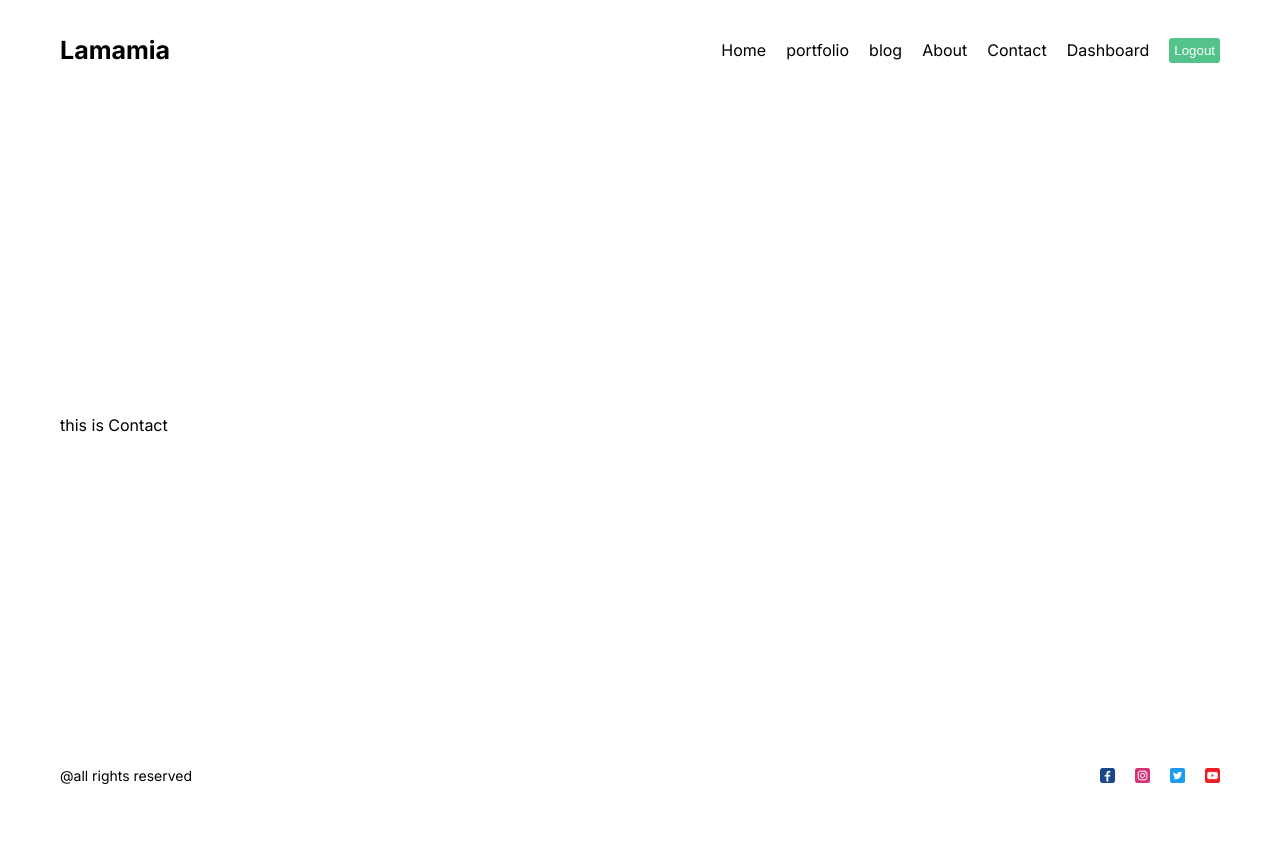
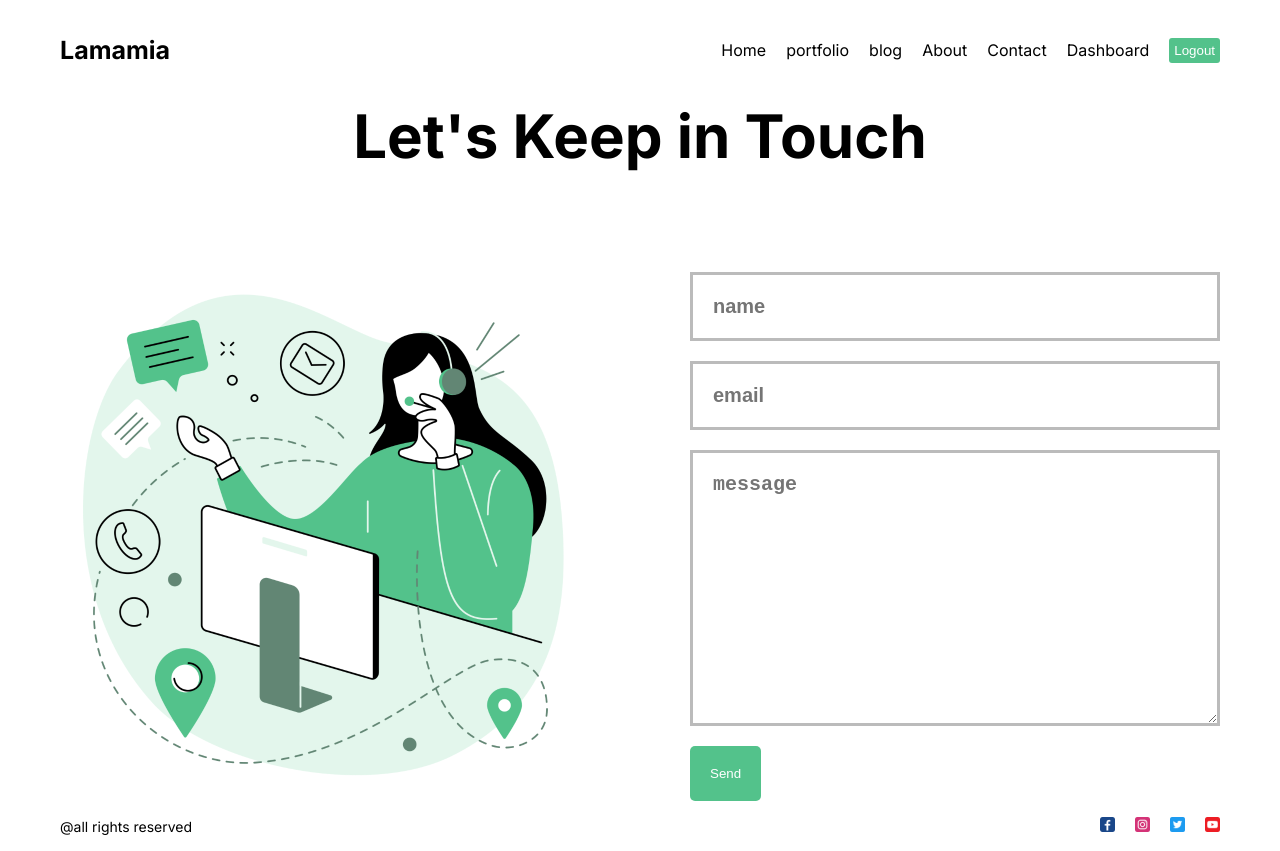
Before and after one commit to JemoSurman/next-app, a Next.js app: page /contact in a window 1280 px wide. Before the commit the page ends 800 px from the top, so only its background shows below. Built offline with nearby package versions, Linux system fonts and the light colour scheme.

Commit message:
Adding About And Contact Pages

```diff
--- a/src/app/contact/page.jsx
+++ b/src/app/contact/page.jsx
@@ -1,9 +1,35 @@
-import React from 'react'
+import React from "react";
+import styles from "./page.module.css";
+import Button from "@/components/button/Button";
+import Image from "next/image";
 
 function Contact() {
   return (
-    <div>this is Contact</div>
-  )
+    <div>
+      <h1 className={styles.title}>Let's Keep in Touch</h1>
+      <div className={styles.content}>
+        <div className={styles.imgContainer}>
+          <Image
+            src={"/contact.png"}
+            alt="contact image"
+            fill={true}
+            className={styles.image}
+          />
+        </div>
+        <form className={styles.form}>
+          <input type="text" placeholder="name" className={styles.input} />
+          <input type="text" placeholder="email" className={styles.input} />
+          <textarea
+            className={styles.textArea}
+            placeholder="message"
+            cols="30"
+            rows="10"
+          ></textarea>
+          <Button title={"Send"} url={"/"} />
+        </form>
+      </div>
+    </div>
+  );
 }
 
-export default Contact
+export default Contact;
--- /dev/null
+++ b/src/app/contact/page.module.css
@@ -0,0 +1,40 @@
+.content {
+    display: flex;
+    align-items: center;
+    gap: 100px;
+}
+
+.imgContainer {
+    flex: 1;
+    height: 500px;
+    position: relative;
+}
+
+.image {
+    object-fit: contain;
+}
+
+.title {
+    font-size: 60px;
+    margin-bottom: 100px;
+    text-align: center;
+}
+
+.form {
+    flex: 1;
+    display: flex;
+    flex-direction: column;
+    gap: 20px;
+}
+
+.input,
+.textArea {
+    padding: 20px;
+    background-color: transparent;
+    border: none;
+    outline: none;
+    color: #bbb;
+    border: 3px solid #bbb;
+    font-size: 20px;
+    font-weight: bold;
+}
--- a/src/app/page.jsx
+++ b/src/app/page.jsx
@@ -1,3 +1,4 @@
+import  Button from "@/components/button/Button";
 import styles from "./page.module.css";
 import Image from 'next/image';
 import Hero from 'public/hero.png'
@@ -12,7 +13,7 @@ export default function Home() {
           Turning your Idea into Reality.We bring together the teams from the
           global tech indistry.
         </p>
-        <button className={styles.button}>See Out Works</button>
+        <Button title={"See Our Works"} url={'/portfolio'}/>
       </div>
       <div className={styles.item}>
       <Image
--- /dev/null
+++ b/src/components/button/Button.jsx
@@ -0,0 +1,13 @@
+import React from 'react';
+import styles from "./button.module.css"
+import Link from 'next/link';
+
+function button({title, url}) {
+  return(
+  <Link href={url}>
+  <button className={styles.button}>{title}</button>
+  </Link>
+  );
+}
+
+export default button
--- /dev/null
+++ b/src/components/button/button.module.css
@@ -0,0 +1,9 @@
+.button {
+    padding: 20px;
+        cursor: pointer;
+        background-color: #53c28b;
+        border: none;
+        border-radius: 5px;
+        width: max-content;
+        color: white;
+}
--- a/src/components/footer/Footer.jsx
+++ b/src/components/footer/Footer.jsx
@@ -1,6 +1,8 @@
 import React from "react";
 import styles from "./footer.module.css";
 import Image from "next/image";
+import Link from "next/link";
+
 
 function Footer() {
   return (
@@ -9,10 +11,46 @@ function Footer() {
       {/* {rogor khar} */}
       <div>@all rights reserved</div>
       <div className={styles.socialNetworks}>
-        <Image src="/1.png" width={15} className={styles.socialIcon} height={15} alt="facebook " />
-        <Image src="/2.png" width={15} className={styles.socialIcon} height={15} alt="instagram " />
-        <Image src="/3.png" width={15} className={styles.socialIcon} height={15} alt="x "/>
-        <Image src="/4.png" width={15} className={styles.socialIcon} height={15} alt="youtube " />
+        <Link href={"https://www.facebook.com/"} target="_blank">
+          <Image
+            url={"https://www.facebook.com/"}
+            src="/1.png"
+            width={15}
+            className={styles.socialIcon}
+            height={15}
+            alt="facebook "
+          />
+        </Link>
+        <Link
+          href={"https://www.instagram.com/accounts/login/"}
+          target="_blank"
+        >
+          <Image
+            src="/2.png"
+            width={15}
+            className={styles.socialIcon}
+            height={15}
+            alt="instagram "
+          />
+        </Link>
+        <Link href={"https://twitter.com/"} target="_blank">
+          <Image
+            src="/3.png"
+            width={15}
+            className={styles.socialIcon}
+            height={15}
+            alt="x "
+          />
+        </Link>
+        <Link href={"https://www.youtube.com/"} target="_blank">
+          <Image
+            src="/4.png"
+            width={15}
+            className={styles.socialIcon}
+            height={15}
+            alt="youtube "
+          />
+        </Link>
       </div>
     </div>
   );
```
Also changed, not shown: src/app/about/page.jsx (+47 -4 lines), src/app/about/page.module.css (+12 -0 lines), src/app/page.module.css (+0 -9 lines), public/contact.png (added).
